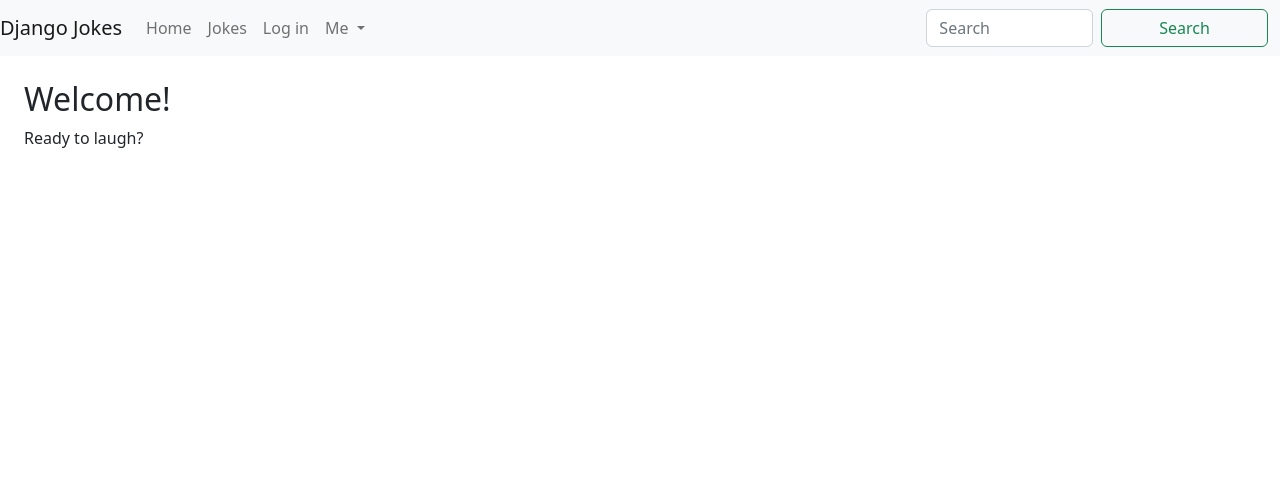
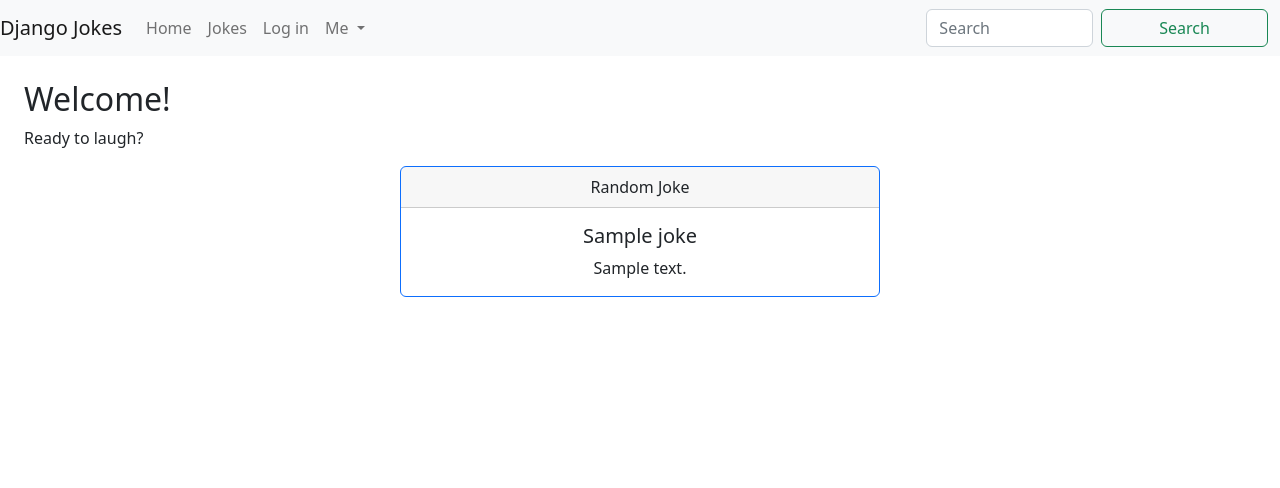
Before and after one commit to Sl33pybear/djangojokes.com, a Django app: page / in a window 1280 px wide. Shown: the top 488 px of the page. Run offline with Django 5.2, Linux system fonts and the light colour scheme; tables that the repository leaves empty hold one stand-in row (values such as "Sample post"); some libraries are stand-ins or nearby versions.

Commit message:
Initial project

```diff
--- a/templates/pages/home.html
+++ b/templates/pages/home.html
@@ -5,4 +5,5 @@
 {% block main %}
   <h2>Welcome!</h2>
   <p>Ready to laugh?</p>
+{% random_joke %}
 {% endblock %}
```
